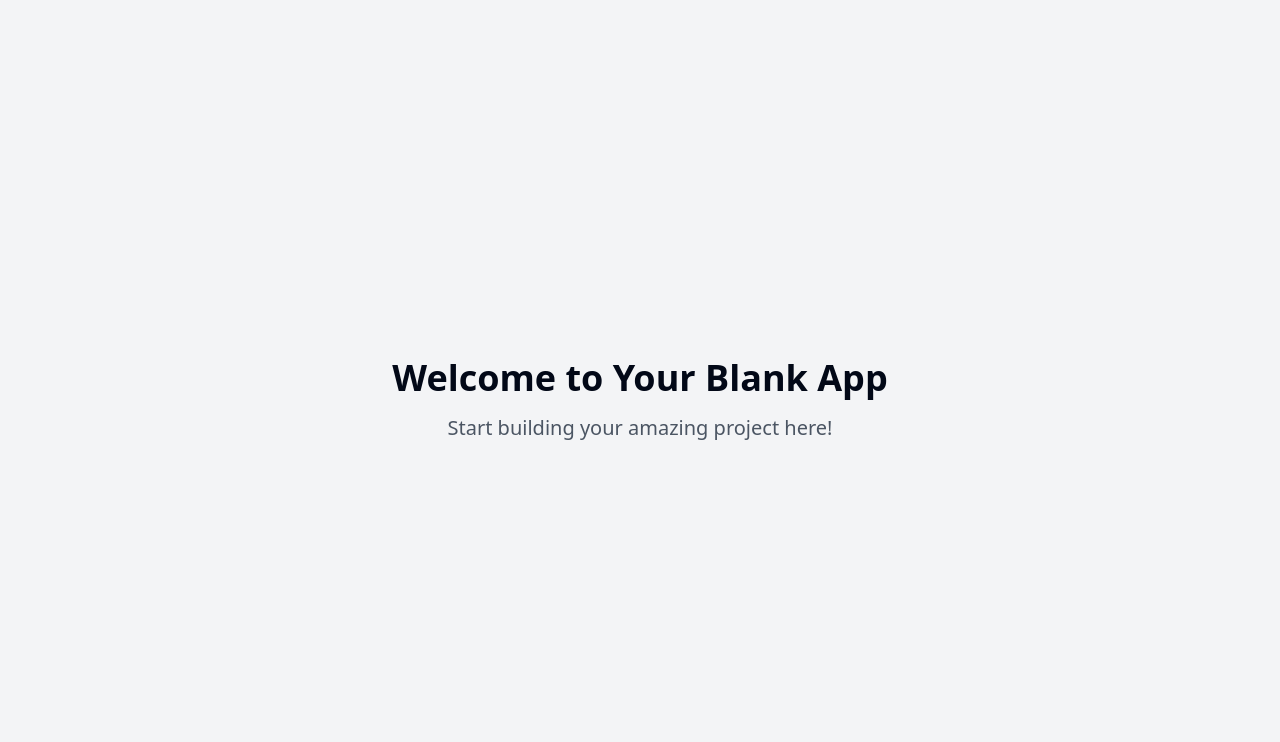
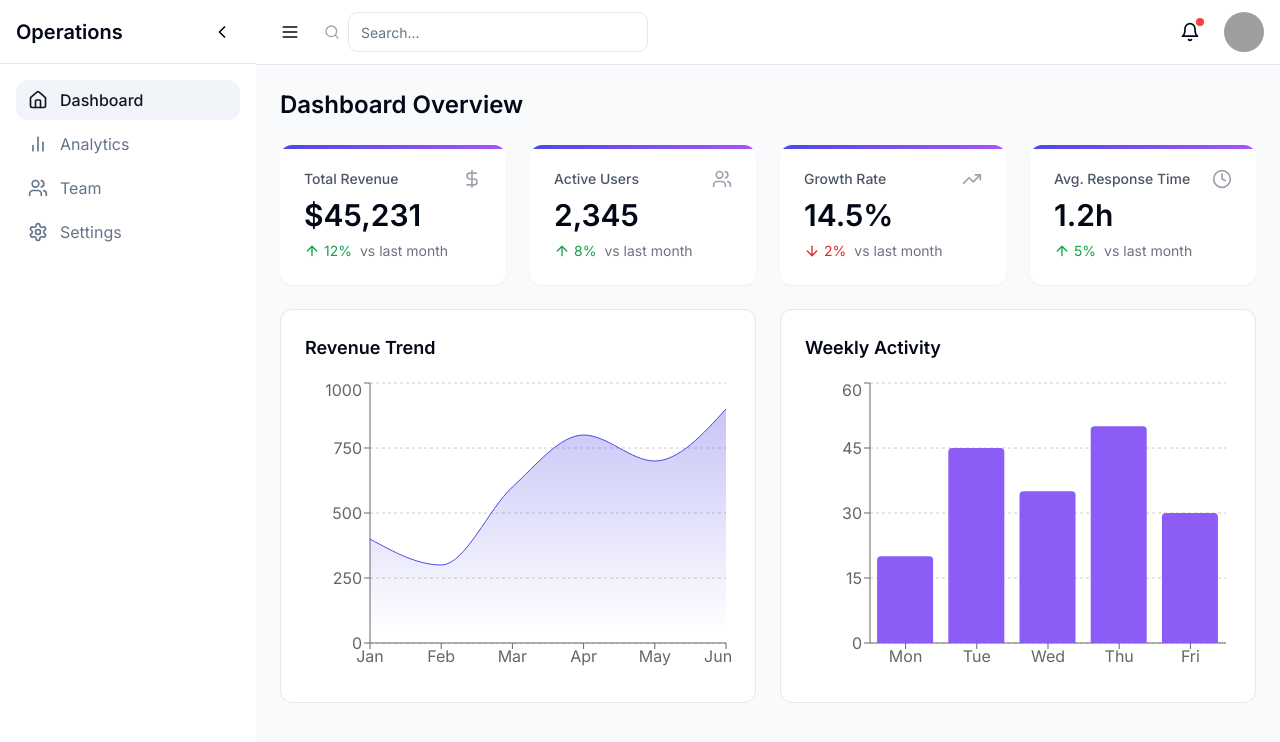
Before and after one commit to ranaomerwaheed/ops-glance-ui, a React (Vite) app: page / in a window 1280 px wide. Shown: the top 742 px of the page. Built offline with nearby package versions, Linux system fonts and the light colour scheme; grey boxes are pictures that could not be loaded.

Commit message:
feat: Implement dashboard UI
Adds a dashboard UI with sidebar, navbar, and data visualizations.

```diff
--- /dev/null
+++ b/src/components/DashboardLayout.tsx
@@ -0,0 +1,26 @@
+
+import { useState } from 'react';
+import Sidebar from './Sidebar';
+import Navbar from './Navbar';
+
+interface DashboardLayoutProps {
+  children: React.ReactNode;
+}
+
+const DashboardLayout = ({ children }: DashboardLayoutProps) => {
+  const [isSidebarOpen, setIsSidebarOpen] = useState(true);
+
+  return (
+    <div className="h-screen bg-gray-50">
+      <Sidebar isOpen={isSidebarOpen} setIsOpen={setIsSidebarOpen} />
+      <div className={`${isSidebarOpen ? 'ml-64' : 'ml-20'} transition-all duration-300`}>
+        <Navbar onMenuClick={() => setIsSidebarOpen(!isSidebarOpen)} />
+        <main className="container mx-auto p-6">
+          {children}
+        </main>
+      </div>
+    </div>
+  );
+};
+
+export default DashboardLayout;
--- /dev/null
+++ b/src/components/Navbar.tsx
@@ -0,0 +1,39 @@
+
+import { Bell, Search, Menu } from 'lucide-react';
+import { Input } from '@/components/ui/input';
+import { Avatar, AvatarFallback, AvatarImage } from '@/components/ui/avatar';
+
+interface NavbarProps {
+  onMenuClick: () => void;
+}
+
+const Navbar = ({ onMenuClick }: NavbarProps) => {
+  return (
+    <div className="border-b bg-white">
+      <div className="flex h-16 items-center px-4">
+        <button onClick={onMenuClick} className="mr-4 p-2 hover:bg-gray-100 rounded-lg">
+          <Menu className="h-5 w-5" />
+        </button>
+
+        <div className="flex w-full max-w-sm items-center">
+          <Search className="mr-2 h-4 w-4 text-gray-400" />
+          <Input type="search" placeholder="Search..." className="w-[300px]" />
+        </div>
+
+        <div className="ml-auto flex items-center space-x-4">
+          <button className="relative p-2 hover:bg-gray-100 rounded-lg">
+            <Bell className="h-5 w-5" />
+            <span className="absolute top-1 right-1 h-2 w-2 rounded-full bg-red-500"></span>
+          </button>
+
+          <Avatar>
+            <AvatarImage src="https://github.com/shadcn.png" alt="User" />
+            <AvatarFallback>AD</AvatarFallback>
+          </Avatar>
+        </div>
+      </div>
+    </div>
+  );
+};
+
+export default Navbar;
--- /dev/null
+++ b/src/components/Sidebar.tsx
@@ -0,0 +1,52 @@
+
+import { Home, BarChart2, Users, Settings, ChevronLeft, ChevronRight } from 'lucide-react';
+import { cn } from '@/lib/utils';
+
+interface SidebarProps {
+  isOpen: boolean;
+  setIsOpen: (isOpen: boolean) => void;
+}
+
+const Sidebar = ({ isOpen, setIsOpen }: SidebarProps) => {
+  const navItems = [
+    { icon: Home, label: 'Dashboard', active: true },
+    { icon: BarChart2, label: 'Analytics' },
+    { icon: Users, label: 'Team' },
+    { icon: Settings, label: 'Settings' },
+  ];
+
+  return (
+    <aside className={cn(
+      "fixed left-0 top-0 z-40 h-screen bg-white transition-all duration-300",
+      isOpen ? "w-64" : "w-20"
+    )}>
+      <div className="flex h-16 items-center justify-between border-b px-4">
+        {isOpen && <span className="text-xl font-semibold">Operations</span>}
+        <button
+          onClick={() => setIsOpen(!isOpen)}
+          className="p-2 hover:bg-gray-100 rounded-lg"
+        >
+          {isOpen ? <ChevronLeft className="h-5 w-5" /> : <ChevronRight className="h-5 w-5" />}
+        </button>
+      </div>
+
+      <nav className="space-y-1 p-4">
+        {navItems.map((item) => (
+          <a
+            key={item.label}
+            href="#"
+            className={cn(
+              "nav-item",
+              item.active && "active"
+            )}
+          >
+            <item.icon className="h-5 w-5" />
+            {isOpen && <span>{item.label}</span>}
+          </a>
+        ))}
+      </nav>
+    </aside>
+  );
+};
+
+export default Sidebar;
--- /dev/null
+++ b/src/components/StatsCard.tsx
@@ -0,0 +1,32 @@
+
+import { ArrowUp, ArrowDown, LucideIcon } from 'lucide-react';
+
+interface StatsCardProps {
+  title: string;
+  value: string;
+  change: number;
+  icon: LucideIcon;
+}
+
+const StatsCard = ({ title, value, change, icon: Icon }: StatsCardProps) => {
+  const isPositive = change >= 0;
+
+  return (
+    <div className="stats-card">
+      <div className="flex items-center justify-between">
+        <p className="text-sm font-medium text-gray-600">{title}</p>
+        <Icon className="h-5 w-5 text-gray-400" />
+      </div>
+      <p className="mt-2 text-3xl font-semibold">{value}</p>
+      <div className="mt-2 flex items-center">
+        <span className={`flex items-center text-sm ${isPositive ? 'text-green-600' : 'text-red-600'}`}>
+          {isPositive ? <ArrowUp className="mr-1 h-4 w-4" /> : <ArrowDown className="mr-1 h-4 w-4" />}
+          {Math.abs(change)}%
+        </span>
+        <span className="ml-2 text-sm text-gray-500">vs last month</span>
+      </div>
+    </div>
+  );
+};
+
+export default StatsCard;
--- a/src/index.css
+++ b/src/index.css
@@ -1,3 +1,6 @@
+
+@import url('https://fonts.googleapis.com/css2?family=Inter:wght@400;500;600;700&display=swap');
+
 @tailwind base;
 @tailwind components;
 @tailwind utilities;
@@ -6,96 +9,50 @@
   :root {
     --background: 0 0% 100%;
     --foreground: 222.2 84% 4.9%;
-
     --card: 0 0% 100%;
     --card-foreground: 222.2 84% 4.9%;
-
     --popover: 0 0% 100%;
     --popover-foreground: 222.2 84% 4.9%;
-
-    --primary: 222.2 47.4% 11.2%;
+    --primary: 243 75% 59%;
     --primary-foreground: 210 40% 98%;
-
-    --secondary: 210 40% 96.1%;
+    --secondary: 226 100% 82%;
     --secondary-foreground: 222.2 47.4% 11.2%;
-
     --muted: 210 40% 96.1%;
     --muted-foreground: 215.4 16.3% 46.9%;
-
-    --accent: 210 40% 96.1%;
+    --accent: 271 91% 65%;
     --accent-foreground: 222.2 47.4% 11.2%;
-
     --destructive: 0 84.2% 60.2%;
     --destructive-foreground: 210 40% 98%;
-
     --border: 214.3 31.8% 91.4%;
     --input: 214.3 31.8% 91.4%;
-    --ring: 222.2 84% 4.9%;
-
-    --radius: 0.5rem;
-
-    --sidebar-background: 0 0% 98%;
-
-    --sidebar-foreground: 240 5.3% 26.1%;
-
-    --sidebar-primary: 240 5.9% 10%;
-
-    --sidebar-primary-foreground: 0 0% 98%;
-
-    --sidebar-accent: 240 4.8% 95.9%;
-
-    --sidebar-accent-foreground: 240 5.9% 10%;
-
-    --sidebar-border: 220 13% 91%;
-
-    --sidebar-ring: 217.2 91.2% 59.8%;
+    --ring: 221.2 83.2% 53.3%;
+    --radius: 0.75rem;
   }
 
-  .dark {
-    --background: 222.2 84% 4.9%;
-    --foreground: 210 40% 98%;
-
-    --card: 222.2 84% 4.9%;
-    --card-foreground: 210 40% 98%;
-
-    --popover: 222.2 84% 4.9%;
-    --popover-foreground: 210 40% 98%;
-
-    --primary: 210 40% 98%;
-    --primary-foreground: 222.2 47.4% 11.2%;
-
-    --secondary: 217.2 32.6% 17.5%;
-    --secondary-foreground: 210 40% 98%;
-
-    --muted: 217.2 32.6% 17.5%;
-    --muted-foreground: 215 20.2% 65.1%;
-
-    --accent: 217.2 32.6% 17.5%;
-    --accent-foreground: 210 40% 98%;
-
-    --destructive: 0 62.8% 30.6%;
-    --destructive-foreground: 210 40% 98%;
-
-    --border: 217.2 32.6% 17.5%;
-    --input: 217.2 32.6% 17.5%;
-    --ring: 212.7 26.8% 83.9%;
-    --sidebar-background: 240 5.9% 10%;
-    --sidebar-foreground: 240 4.8% 95.9%;
-    --sidebar-primary: 224.3 76.3% 48%;
-    --sidebar-primary-foreground: 0 0% 100%;
-    --sidebar-accent: 240 3.7% 15.9%;
-    --sidebar-accent-foreground: 240 4.8% 95.9%;
-    --sidebar-border: 240 3.7% 15.9%;
-    --sidebar-ring: 217.2 91.2% 59.8%;
+  body {
+    @apply bg-background text-foreground antialiased;
+    font-family: 'Inter', sans-serif;
   }
 }
 
-@layer base {
-  * {
-    @apply border-border;
-  }
+.stats-card {
+  @apply relative overflow-hidden rounded-xl bg-white p-6 shadow-sm transition-shadow hover:shadow-md;
+}
 
-  body {
-    @apply bg-background text-foreground;
-  }
+.stats-card::before {
+  content: '';
+  position: absolute;
+  top: 0;
+  left: 0;
+  right: 0;
+  height: 4px;
+  @apply bg-gradient-to-r from-primary to-accent;
 }
+
+.nav-item {
+  @apply flex items-center gap-3 rounded-lg px-3 py-2 text-slate-500 transition-colors hover:bg-slate-100 hover:text-slate-900;
+}
+
+.nav-item.active {
+  @apply bg-slate-100 text-slate-900 font-medium;
+}
--- a/src/pages/Index.tsx
+++ b/src/pages/Index.tsx
@@ -1,13 +1,104 @@
-// Update this page (the content is just a fallback if you fail to update the page)
+
+import { Users, TrendingUp, DollarSign, Clock } from 'lucide-react';
+import { AreaChart, Area, XAxis, YAxis, CartesianGrid, Tooltip, ResponsiveContainer, BarChart, Bar } from 'recharts';
+import DashboardLayout from '@/components/DashboardLayout';
+import StatsCard from '@/components/StatsCard';
+
+const data = [
+  { name: 'Jan', value: 400 },
+  { name: 'Feb', value: 300 },
+  { name: 'Mar', value: 600 },
+  { name: 'Apr', value: 800 },
+  { name: 'May', value: 700 },
+  { name: 'Jun', value: 900 },
+];
+
+const barData = [
+  { name: 'Mon', value: 20 },
+  { name: 'Tue', value: 45 },
+  { name: 'Wed', value: 35 },
+  { name: 'Thu', value: 50 },
+  { name: 'Fri', value: 30 },
+];
 
 const Index = () => {
   return (
-    <div className="min-h-screen flex items-center justify-center bg-gray-100">
-      <div className="text-center">
-        <h1 className="text-4xl font-bold mb-4">Welcome to Your Blank App</h1>
-        <p className="text-xl text-gray-600">Start building your amazing project here!</p>
+    <DashboardLayout>
+      <div className="space-y-6">
+        <h1 className="text-2xl font-semibold">Dashboard Overview</h1>
+
+        <div className="grid gap-6 sm:grid-cols-2 lg:grid-cols-4">
+          <StatsCard
+            title="Total Revenue"
+            value="$45,231"
+            change={12}
+            icon={DollarSign}
+          />
+          <StatsCard
+            title="Active Users"
+            value="2,345"
+            change={8}
+            icon={Users}
+          />
+          <StatsCard
+            title="Growth Rate"
+            value="14.5%"
+            change={-2}
+            icon={TrendingUp}
+          />
+          <StatsCard
+            title="Avg. Response Time"
+            value="1.2h"
+            change={5}
+            icon={Clock}
+          />
+        </div>
+
+        <div className="grid gap-6 lg:grid-cols-2">
+          <div className="rounded-xl border bg-white p-6">
+            <h2 className="mb-4 text-lg font-semibold">Revenue Trend</h2>
+            <div className="h-[300px]">
+              <ResponsiveContainer width="100%" height="100%">
+                <AreaChart data={data}>
+                  <defs>
+                    <linearGradient id="colorValue" x1="0" y1="0" x2="0" y2="1">
+                      <stop offset="5%" stopColor="#4F46E5" stopOpacity={0.3}/>
+                      <stop offset="95%" stopColor="#4F46E5" stopOpacity={0}/>
+                    </linearGradient>
+                  </defs>
+                  <CartesianGrid strokeDasharray="3 3" vertical={false} />
+                  <XAxis dataKey="name" />
+                  <YAxis />
+                  <Tooltip />
+                  <Area
+                    type="monotone"
+                    dataKey="value"
+                    stroke="#4F46E5"
+                    fillOpacity={1}
+                    fill="url(#colorValue)"
+                  />
+                </AreaChart>
+              </ResponsiveContainer>
+            </div>
+          </div>
+
+          <div className="rounded-xl border bg-white p-6">
+            <h2 className="mb-4 text-lg font-semibold">Weekly Activity</h2>
+            <div className="h-[300px]">
+              <ResponsiveContainer width="100%" height="100%">
+                <BarChart data={barData}>
+                  <CartesianGrid strokeDasharray="3 3" vertical={false} />
+                  <XAxis dataKey="name" />
+                  <YAxis />
+                  <Tooltip />
+                  <Bar dataKey="value" fill="#8B5CF6" radius={[4, 4, 0, 0]} />
+                </BarChart>
+              </ResponsiveContainer>
+            </div>
+          </div>
+        </div>
       </div>
-    </div>
+    </DashboardLayout>
   );
 };
 
```
